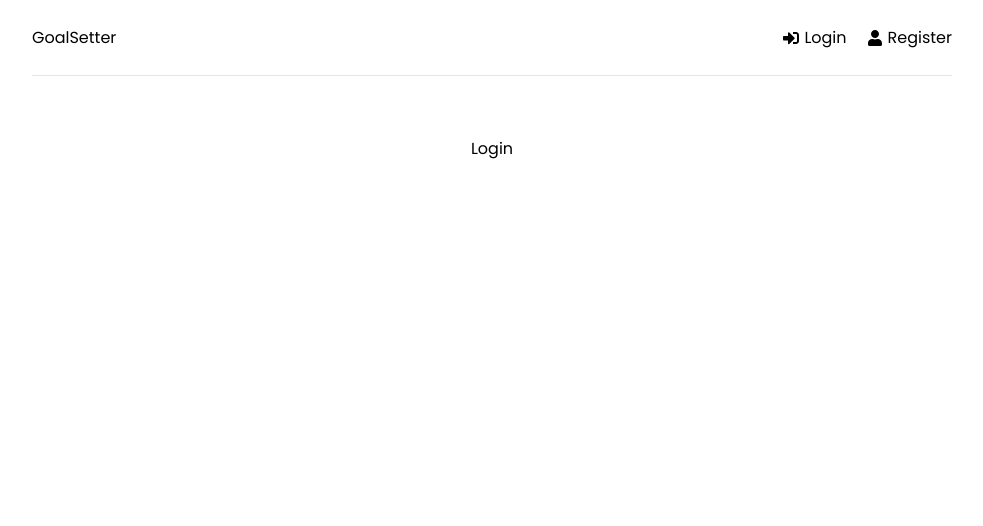
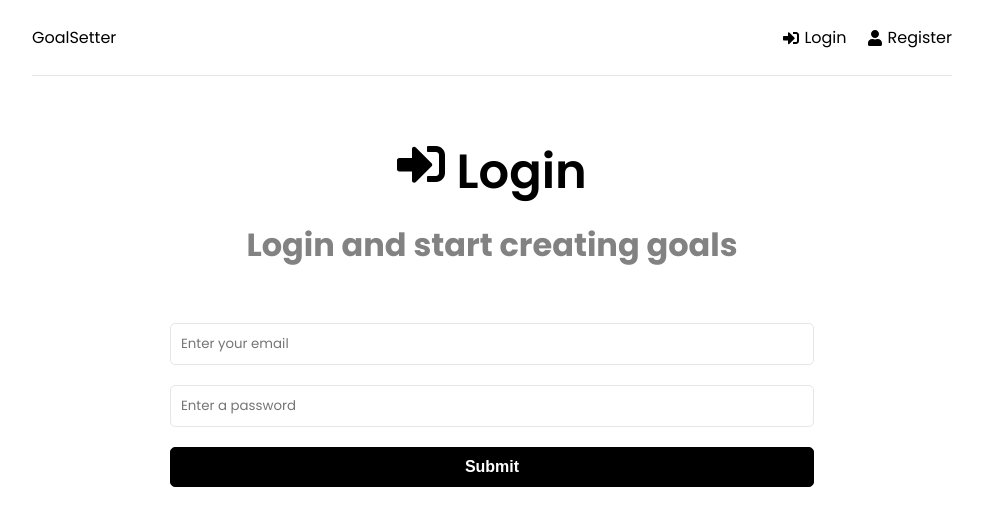
Before and after one commit to j4rola/mern-crud, a React (Create React App) app in the folder frontend/: page /login in a window 1280 px wide. Shown: the top 526 px of the page, without its empty margins (148-1131 px from the left). Built offline with nearby package versions, Linux system fonts and the light colour scheme.

Commit message:
added login form

```diff
--- a/frontend/src/pages/Login.jsx
+++ b/frontend/src/pages/Login.jsx
@@ -1,6 +1,62 @@
+import { useState, useEffect } from 'react'
+import { FaSignInAlt } from 'react-icons/fa'
+
 function Login() {
+
+    const [formData, setFormData] = useState({
+
+        email: '',
+        password: '',
+
+    })
+
+    const { email, password } = formData
+
+    const onChange = (e) => {
+        setFormData(
+            (prevState) => ({
+                ...prevState, //<- This line creates a copy of the formData variable called 'prevState'.
+                [e.target.name]: e.target.value, //<- This line gets the name of the input tag from the input event and sets
+                //it to the value of the input. For example if I type 'John@gmail.com' in the name input, this line
+                //would effectively read: email: "John@gmail.com". This overides the value for email in the state object.
+            })
+        )
+    }
+
+    const onSubmit = (e) => {
+        e.preventDefault()
+    }
+
   return (
-    <div>Login</div>
+    <>
+        <section className="heading">
+            <h1>
+                <FaSignInAlt/> Login
+            </h1>
+            <p>Login and start creating goals</p>
+        </section>
+        <section className="form">
+
+            <div className="form-group">
+                <form >
+                    <input type="email" className="form-control" id="email"
+                    name="email" value={email} placeholder="Enter your email" onChange={onChange}/>
+                </form>
+            </div>
+            <div className="form-group">
+                <form >
+                    <input type="password" className="form-control" id="password"
+                    name="password" value={password} placeholder="Enter a password" onChange={onChange}/>
+                </form>
+            </div>
+
+            <div className="form-group">
+                <button type="submit" className="btn btn-block">
+                    Submit
+                </button>
+            </div>
+        </section>
+    </>
   )
 }
 
--- a/frontend/src/pages/Register.jsx
+++ b/frontend/src/pages/Register.jsx
@@ -16,7 +16,7 @@
         setFormData(
             (prevState) => ({
                 ...prevState,
-                [e.target.name]: e.target.value
+                [e.target.name]: e.target.value,
             })
         )
     }
```
